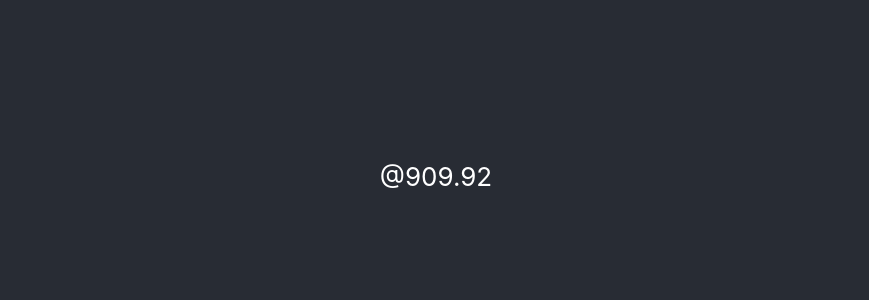
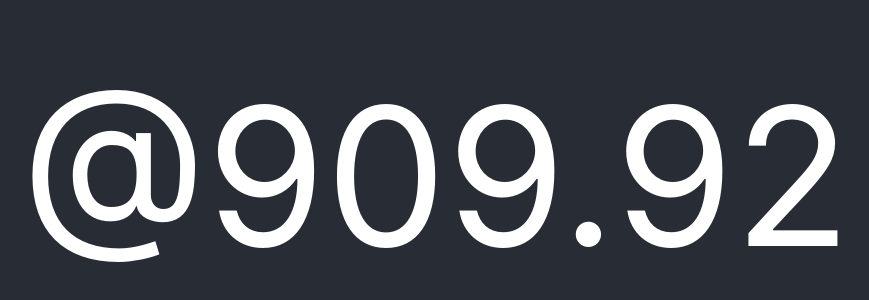
Before and after one commit to evanp/beattime, a React (Create React App) app: page / in a window 1280 px wide. Shown: the part 224-524 px from the top of the page, without its empty margins (204-1073 px from the left). Built offline with nearby package versions, Linux system fonts and the light colour scheme.

Commit message:
Scale the font to the size of the window

```diff
--- a/src/App.css
+++ b/src/App.css
@@ -20,7 +20,7 @@
   flex-direction: column;
   align-items: center;
   justify-content: center;
-  font-size: calc(10px + 2vmin);
+  font-size: 15vw;
   color: white;
 }
 
```
